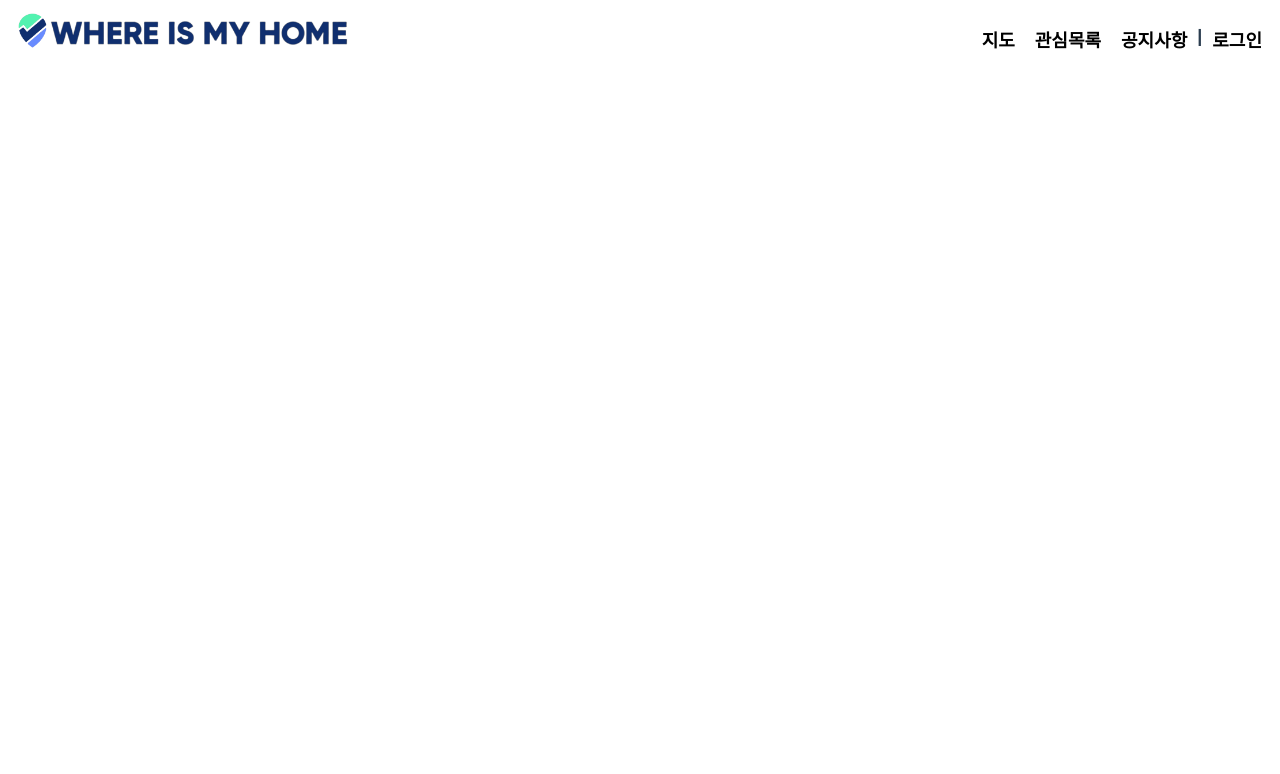
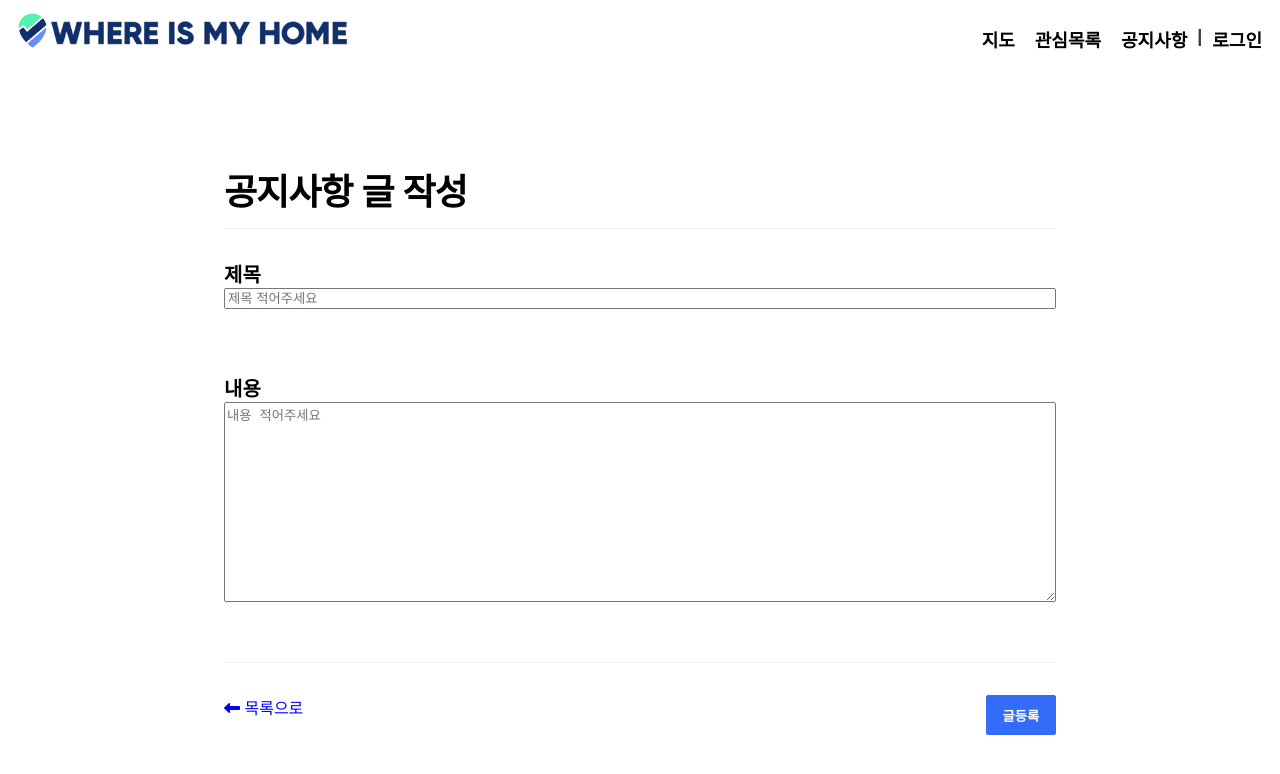
Before and after one commit to cyctjdghks/whereismyhome-frontend, a Vue app in the folder whereismyhome-final/: page /write in a window 1280 px wide. Shown: the top 774 px of the page. Built offline with nearby package versions, Linux system fonts and the light colour scheme; no server answers.

Commit message:
feat: Notice write & delete

```diff
--- a/whereismyhome-final/src/components/notice/NoticeList.vue
+++ b/whereismyhome-final/src/components/notice/NoticeList.vue
@@ -5,6 +5,9 @@
         <h1>공지사항</h1>
         <h2>업데이트 정보 등 다양한 소식을 알려드립니다.</h2>
       </div>
+    </div>
+    <div class="write-button-wrapper" v-if="this.checkAdmin()">
+      <button class="write-button" @click="moveWrite">글쓰기</button>
     </div>
     <div class="list">
       <table>
@@ -28,20 +31,17 @@
 </template>
 
 <script>
-import { mapActions, mapState } from "vuex";
+import { mapActions, mapGetters, mapState } from "vuex";
 import NoticeListItem from "./item/NoticeListItem.vue";
 
 const noticeStore = "noticeStore";
+const memberStore = "memberStore";
 
 export default {
   name: "NoticeList",
 
   components: {
     NoticeListItem,
-  },
-
-  data() {
-    return {};
   },
 
   computed: {
@@ -53,9 +53,13 @@ export default {
   },
 
   methods: {
+    ...mapGetters(memberStore, ["checkAdmin"]),
     ...mapActions(noticeStore, ["getNotices"]),
     async getNoticesInfo() {
       await this.getNotices();
+    },
+    moveWrite() {
+      this.$router.push({ name: "noticeWrite" });
     },
   },
 };
@@ -91,6 +95,24 @@ h2 {
   text-align: start;
 }
 
+.write-button-wrapper {
+  width: 65%;
+  margin: auto;
+}
+
+.write-button {
+  float: right;
+  margin: 15px 10px 0 0;
+  min-width: 70px;
+  font-weight: 700;
+  cursor: pointer;
+  background-color: rgb(50, 108, 249);
+  border: 1px solid rgb(50, 108, 249);
+  border-radius: 2px;
+  color: rgb(255, 255, 255);
+  height: 40px;
+}
+
 .list {
   width: 65%;
   margin: auto;
@@ -122,4 +144,8 @@ thead th {
 .th2 {
   width: 75%;
 }
+
+.th3 {
+  text-align: center;
+}
 </style>
--- a/whereismyhome-final/src/components/notice/NoticeView.vue
+++ b/whereismyhome-final/src/components/notice/NoticeView.vue
@@ -1,5 +1,5 @@
 <template>
-  <div class="container">
+  <div class="container" v-if="this.notice">
     <div class="head">
       <h1>{{ notice.subject }}</h1>
       <h2>{{ notice.registerTime }}</h2>
@@ -11,6 +11,13 @@
       <router-link :to="{ name: 'noticeList' }" class="moveList">
         <font-awesome-icon icon="fa-solid fa-left-long" /> 목록으로
       </router-link>
+      <button
+        v-if="this.checkAdmin()"
+        class="delete-button"
+        @click.prevent="deleteNoticeEvent"
+      >
+        글삭제
+      </button>
     </div>
     <notice-comment></notice-comment>
   </div>
@@ -18,9 +25,10 @@
 
 <script>
 import NoticeComment from "@/components/notice/NoticeComment.vue";
-import { mapActions, mapState } from "vuex";
+import { mapActions, mapState, mapGetters } from "vuex";
 
 const noticeStore = "noticeStore";
+const memberStore = "memberStore";
 
 export default {
   name: "NoticeView",
@@ -30,7 +38,7 @@ export default {
   },
 
   computed: {
-    ...mapState(noticeStore, ["notice"]),
+    ...mapState(noticeStore, ["notice", "isWrite"]),
   },
 
   created() {
@@ -39,9 +47,20 @@ export default {
   },
 
   methods: {
-    ...mapActions(noticeStore, ["getNotice"]),
+    ...mapGetters(memberStore, ["checkAdmin"]),
+    ...mapActions(noticeStore, ["getNotice", "deleteNotice"]),
     async getNoticeInfo() {
       await this.getNotice(this.$route.params.no);
+    },
+    // 글 삭제
+    async deleteNoticeEvent() {
+      await this.deleteNotice(this.$route.params.no);
+      if (this.isWrite === false) {
+        alert(`글 삭제 실패 T-T`);
+      } else {
+        alert(`글이 삭제되었습니다.`);
+        this.$router.push({ name: "noticeList" });
+      }
     },
   },
 };
@@ -84,4 +103,16 @@ h2 {
   color: blue;
   width: 100%;
 }
+
+.delete-button {
+  float: right;
+  min-width: 70px;
+  font-weight: 700;
+  cursor: pointer;
+  background-color: rgb(249, 50, 50);
+  border: 1px solid rgb(249, 50, 50);
+  border-radius: 2px;
+  color: rgb(255, 255, 255);
+  height: 40px;
+}
 </style>
--- a/whereismyhome-final/src/components/notice/NoticeWrite.vue
+++ b/whereismyhome-final/src/components/notice/NoticeWrite.vue
@@ -0,0 +1,139 @@
+<template>
+  <div class="container">
+    <h1>공지사항 글 작성</h1>
+    <form>
+      <div class="head">
+        <label for="notice-subject">제목</label>
+        <input
+          id="notice-subject"
+          v-model="newNotice.subject"
+          placeholder="제목 적어주세요"
+          required
+        />
+      </div>
+      <div class="notice-content">
+        <label for="notice-content">내용</label>
+        <textarea
+          id="content"
+          v-model="newNotice.content"
+          placeholder="내용 적어주세요"
+          required
+        ></textarea>
+      </div>
+      <div class="moveList">
+        <router-link :to="{ name: 'noticeList' }" class="moveList">
+          <font-awesome-icon icon="fa-solid fa-left-long" /> 목록으로
+        </router-link>
+        <button class="write-button" @click.prevent="writeNotice">
+          글등록
+        </button>
+      </div>
+    </form>
+  </div>
+</template>
+
+<script>
+import { mapState, mapActions } from "vuex";
+
+const memberStore = "memberStore";
+const noticeStore = "noticeStore";
+
+export default {
+  name: "NoticeWrite",
+
+  data() {
+    return {
+      newNotice: {
+        content: "",
+        subject: "",
+        userId: "",
+      },
+    };
+  },
+
+  computed: {
+    ...mapState(noticeStore, ["isWrite"]),
+    ...mapState(memberStore, ["userInfo"]),
+  },
+
+  methods: {
+    ...mapActions(noticeStore, ["setNotice"]),
+    // 공지 추가
+    async writeNotice() {
+      this.newNotice.userId = this.userInfo.userId;
+      await this.setNotice(this.newNotice);
+      if (this.isWrite === false) {
+        alert(`댓글 추가 실패 T-T`);
+      } else {
+        this.$router.push({ name: "noticeList" });
+      }
+    },
+  },
+};
+</script>
+
+<style scoped>
+.container {
+  min-height: 100vh;
+  width: 65%;
+  margin: auto;
+  text-align: start;
+  color: black;
+}
+.container h1 {
+  margin: 80px 0px 30px;
+  font-size: 36px;
+  line-height: 70px;
+  letter-spacing: -1px;
+  font-weight: 700;
+  border-bottom: 1px solid #eee;
+}
+.head {
+  padding-bottom: 32px;
+}
+
+.head,
+.notice-content {
+  display: flex;
+  flex-direction: column;
+}
+
+label {
+  font-size: 20px;
+  font-weight: bold;
+}
+
+#subject {
+  height: 28px;
+}
+
+.notice-content {
+  padding: 32px 0 60px 0;
+  border-bottom: 1px solid #eee;
+}
+
+#content {
+  min-width: 100%;
+  max-width: 100%;
+  height: 200px;
+  min-height: 200px;
+}
+
+.moveList {
+  padding: 32px 0 100px 0;
+  color: blue;
+  width: 100%;
+}
+
+.write-button {
+  float: right;
+  min-width: 70px;
+  font-weight: 700;
+  cursor: pointer;
+  background-color: rgb(50, 108, 249);
+  border: 1px solid rgb(50, 108, 249);
+  border-radius: 2px;
+  color: rgb(255, 255, 255);
+  height: 40px;
+}
+</style>
--- a/whereismyhome-final/src/components/notice/item/NoticeListItem.vue
+++ b/whereismyhome-final/src/components/notice/item/NoticeListItem.vue
@@ -6,7 +6,7 @@
         {{ subject }}
       </router-link>
     </td>
-    <td>{{ hit }}</td>
+    <td class="td3">{{ hit }}</td>
   </tr>
 </template>
 
@@ -44,4 +44,8 @@ tbody tr:hover {
 a {
   color: black;
 }
+
+.td3 {
+  text-align: center;
+}
 </style>
--- a/whereismyhome-final/src/store/modules/memberStore.js
+++ b/whereismyhome-final/src/store/modules/memberStore.js
@@ -9,9 +9,9 @@ const memberStore = {
     userInfo: null,
   },
   getters: {
-    // checkUserInfo: function (state) {
-    //   return state.userInfo;
-    // },
+    checkAdmin: function (state) {
+      return state.userInfo.userId === "admin";
+    },
   },
   mutations: {
     SET_IS_JOIN: (state, isJoin) => {
--- a/whereismyhome-final/src/store/modules/noticeStore.js
+++ b/whereismyhome-final/src/store/modules/noticeStore.js
@@ -1,6 +1,8 @@
 import {
   noticeList,
   noticeView,
+  noticeWrite,
+  noticeDelete,
   noticeComment,
   noticeCommentWrite,
 } from "@/api/notice";
@@ -54,6 +56,43 @@ const noticeStore = {
         }
       );
     },
+    async setNotice({ commit }, notice) {
+      await noticeWrite(
+        notice,
+        ({ data }) => {
+          if (data === "success") {
+            console.log("공지사항 추가 성공: ", data);
+            commit("SET_ISWRITE", true);
+          } else {
+            console.log("공지사항 추가 실패1: ", data);
+            commit("SET_ISWRITE", false);
+          }
+        },
+        (error) => {
+          console.log("공지사항 추가 실패2: ", error);
+          commit("SET_ISWRITE", false);
+        }
+      );
+    },
+    async deleteNotice({ commit }, no) {
+      await noticeDelete(
+        no,
+        ({ data }) => {
+          if (data === "success") {
+            console.log("공지사항 삭제 성공: ", data);
+            commit("SET_ISWRITE", true);
+            commit("SET_NOTICE", null);
+          } else {
+            console.log("공지사항 삭제 실패1: ", data);
+            commit("SET_ISWRITE", false);
+          }
+        },
+        (error) => {
+          console.log("공지사항 추가 실패2: ", error);
+          commit("SET_ISWRITE", false);
+        }
+      );
+    },
     async getComments({ commit }, no) {
       await noticeComment(
         no,
```
